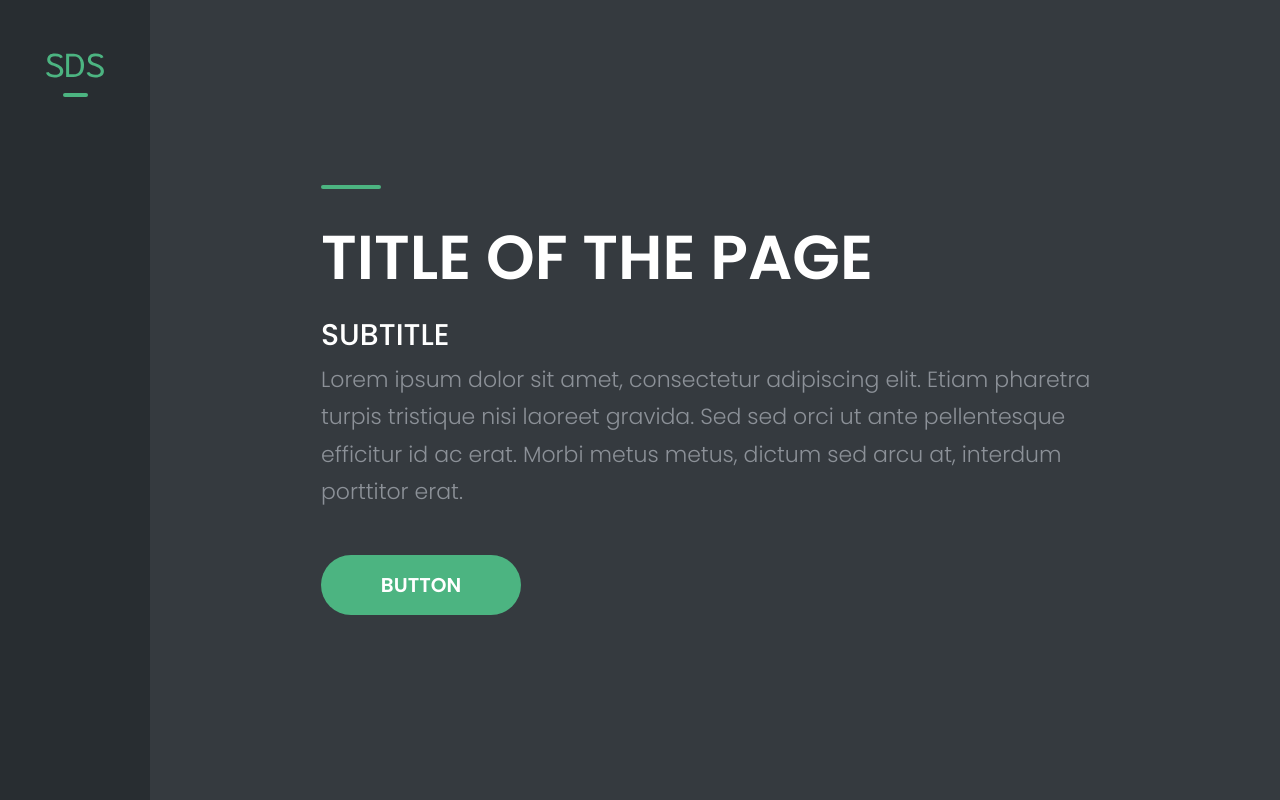
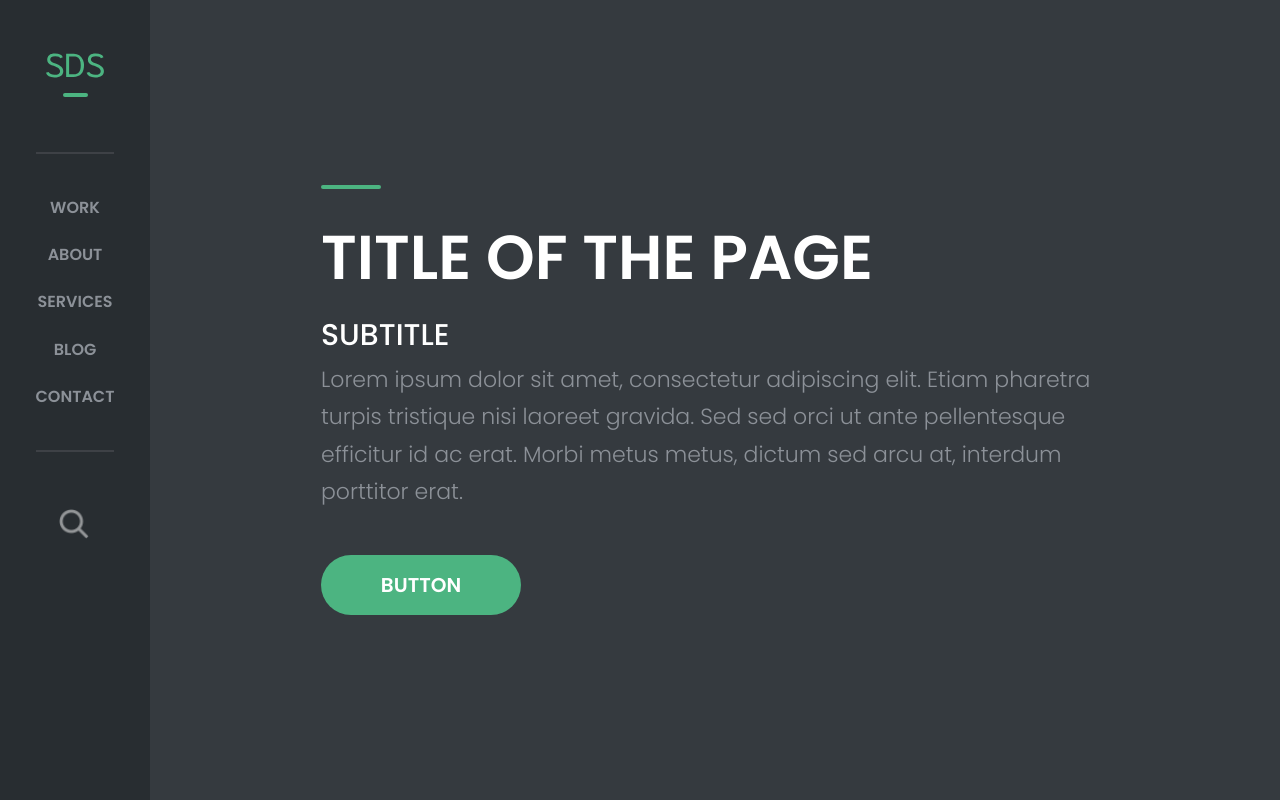
Before and after one commit to Fierylynx/vue-test, a Vue app: page / in a window 1280 px wide. Shown: the top 800 px of the page. Built offline with nearby package versions, Linux system fonts and the light colour scheme.

Commit message:
fixed menu

```diff
--- a/src/components/Menu/Menu.vue
+++ b/src/components/Menu/Menu.vue
@@ -9,7 +9,7 @@
     <span></span>
     <span></span>
   </button>
-  <nav v-show="navOpen" v-if="navOpen ">
+  <nav v-show="navOpen">
     <MenuList />
     <MenuForm />
   </nav>
@@ -45,7 +45,7 @@ nav {
   background-color: $black;
   @media (min-width: 991px) {
     position: relative;
-    display: block;
+    display: block !important;
     padding: 0;
   }
 }
@@ -58,9 +58,6 @@ nav {
   background-color: transparent;
   border: none;
   z-index: 100;
-    @media (min-width: 991px) {
-    display: none;
-  }
 
   span {
     position: absolute;
```
